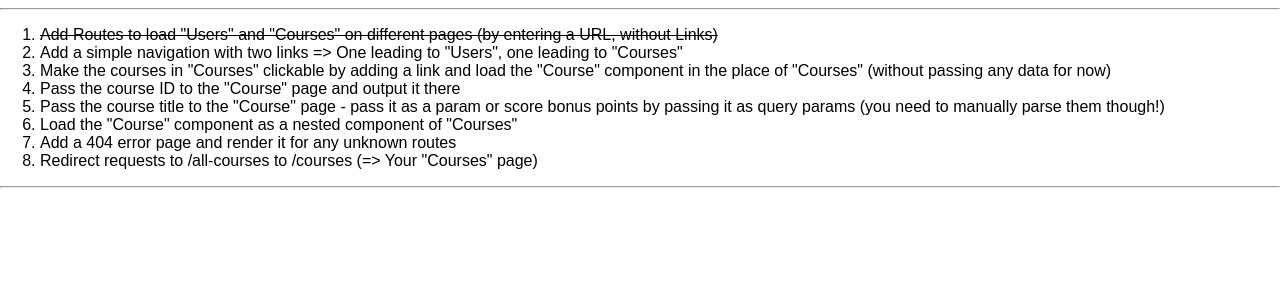
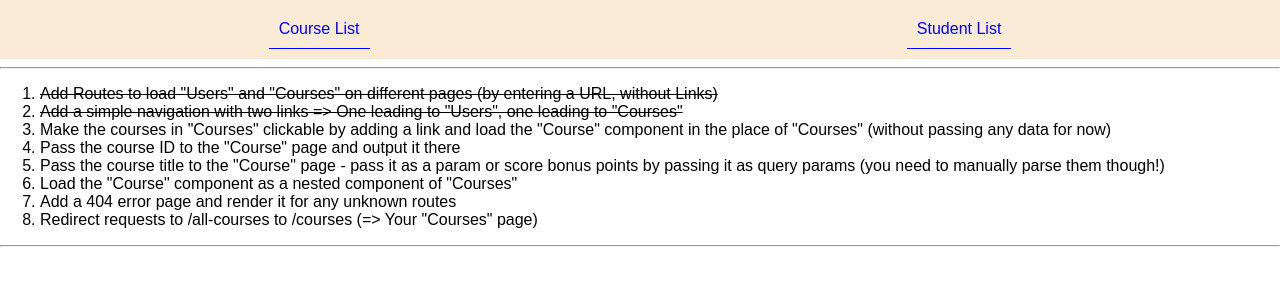
Before and after one commit to drehmke/udemy-react-course, a React (Create React App) app in the folder exercise03-a/: page / in a window 1280 px wide. Shown: the top 300 px of the page. Built offline with nearby package versions, Linux system fonts and the light colour scheme.

Commit message:
Exercise 03 - Repeat to Reinforce - Step 2

```diff
--- a/exercise03-a/src/App.js
+++ b/exercise03-a/src/App.js
@@ -1,27 +1,27 @@
 import React, { Component } from 'react';
-import { BrowserRouter, Switch, Route } from 'react-router-dom'
+import { Switch, Route } from 'react-router-dom'
 
 import Courses from './containers/Courses/Courses';
 import Users from './containers/Users/Users';
+
+import Navbar from './components/nav'
 
 class App extends Component {
   render () {
     return (
       <div className="App">
         <div>
-          <nav></nav>
-          <BrowserRouter>
+          <Navbar />
             <Switch>
               <Route path="/courses" component={Courses} exact strict sensitive />
               <Route path="/students" component={Users} exact strict sensitive />
             </Switch>
-          </BrowserRouter>
         </div>
         <div>
           <hr />
           <ol style={{textAlign: 'left'}}>
             <li class="done">Add Routes to load "Users" and "Courses" on different pages (by entering a URL, without Links)</li>
-            <li>Add a simple navigation with two links => One leading to "Users", one leading to "Courses"</li>
+            <li class="done">Add a simple navigation with two links => One leading to "Users", one leading to "Courses"</li>
             <li>Make the courses in "Courses" clickable by adding a link and load the "Course" component in the place of "Courses" (without passing any data for now)</li>
             <li>Pass the course ID to the "Course" page and output it there</li>
             <li>Pass the course title to the "Course" page - pass it as a param or score bonus points by passing it as query params (you need to manually parse them though!)</li>
--- /dev/null
+++ b/exercise03-a/src/components/nav.js
@@ -0,0 +1,26 @@
+import React, { Component } from 'react'
+import { NavLink } from 'react-router-dom'
+
+class Navbar extends Component {
+  state = {
+    links: [
+      { id: 0, text: 'Course List', url: '/courses'},
+      { id: 1, text: 'Student List', url: '/students'}
+    ]
+  }
+
+
+
+  render() {
+    const navlinks = this.state.links.map( (link) => {
+      return <NavLink to={link.url} replace title={link.text} id={link.id} className="">{link.text}</NavLink>
+    })
+    return(
+      <nav>
+        {navlinks}
+      </nav>
+    )
+  }
+}
+
+export default Navbar
--- a/exercise03-a/src/index.css
+++ b/exercise03-a/src/index.css
@@ -12,3 +12,19 @@ body {
 .done {
   text-decoration: line-through;
 }
+
+nav {
+  display: flex;
+  flex-flow: row;
+  justify-content: space-around;
+  align-items: center;
+  padding: 10px 0;
+  background-color: antiquewhite;
+}
+nav a {
+  display: block;
+  text-decoration: none;
+  color: blue;
+  padding: 10px;
+  border-bottom: 1px solid blue;
+}
--- a/exercise03-a/src/index.js
+++ b/exercise03-a/src/index.js
@@ -1,8 +1,9 @@
 import React from 'react';
 import ReactDOM from 'react-dom';
+import { BrowserRouter } from 'react-router-dom'
 import './index.css';
 import App from './App';
 import registerServiceWorker from './registerServiceWorker';
 
-ReactDOM.render(<App />, document.getElementById('root'));
+ReactDOM.render(<BrowserRouter><App /></BrowserRouter>, document.getElementById('root'));
 registerServiceWorker();
```
